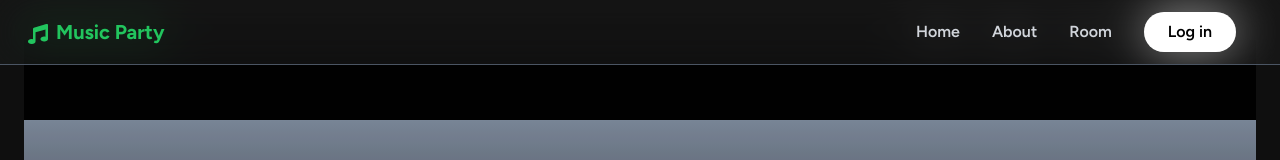
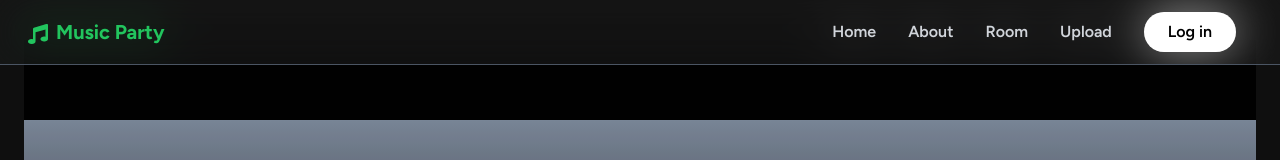
Before and after one commit to cmwuaan/music-party-frontend, a React (Create React App) app: page /profile in a window 1280 px wide. Shown: the top 160 px of the page. Built offline with nearby package versions, Linux system fonts and the light colour scheme.

Commit message:
fix: update upload

```diff
--- a/src/components/Header.js
+++ b/src/components/Header.js
@@ -1,6 +1,6 @@
-import React from 'react';
-import { Link } from 'react-router-dom';
-import { FaMusic } from 'react-icons/fa';
+import React from "react";
+import { Link } from "react-router-dom";
+import { FaMusic } from "react-icons/fa";
 
 function Header() {
     return (
@@ -21,6 +21,9 @@ function Header() {
                 <Link to="/room">
                     <li className="hover:text-white duration-200">Room</li>
                 </Link>
+                <Link to="/upload">
+                    <li className="hover:text-white duration-200">Upload</li>
+                </Link>
                 <Link to="/signin">
                     <li className="px-6 py-2 bg-white rounded-full text-black hover:bg-gray-200 hover:scale-105 duration-200">
                         Log in
```
Lines whose indentation alone changed are shown as unchanged.
